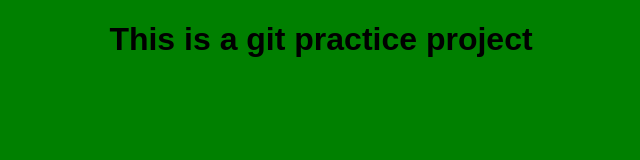
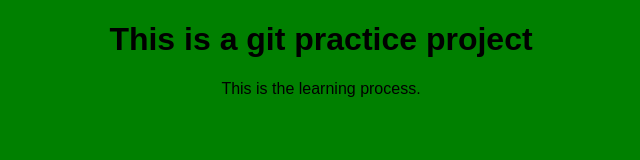
Before and after one commit to aminukano585/practice, a plain HTML site: page index.html in a window 1280 px wide. Shown: the whole page, without its empty margins (319-959 px from the left). Drawn offline with Linux system fonts and the light colour scheme.

Commit message:
add a sentence

```diff
--- a/index.html
+++ b/index.html
@@ -9,7 +9,9 @@
     </head>
     <body>
         <h1>This is a git practice project</h1>
-
+        <p>
+          This is the learning process.
+        </p>
         <script src="./scripts/main.js"></script>
     </body>
 </html>
```
